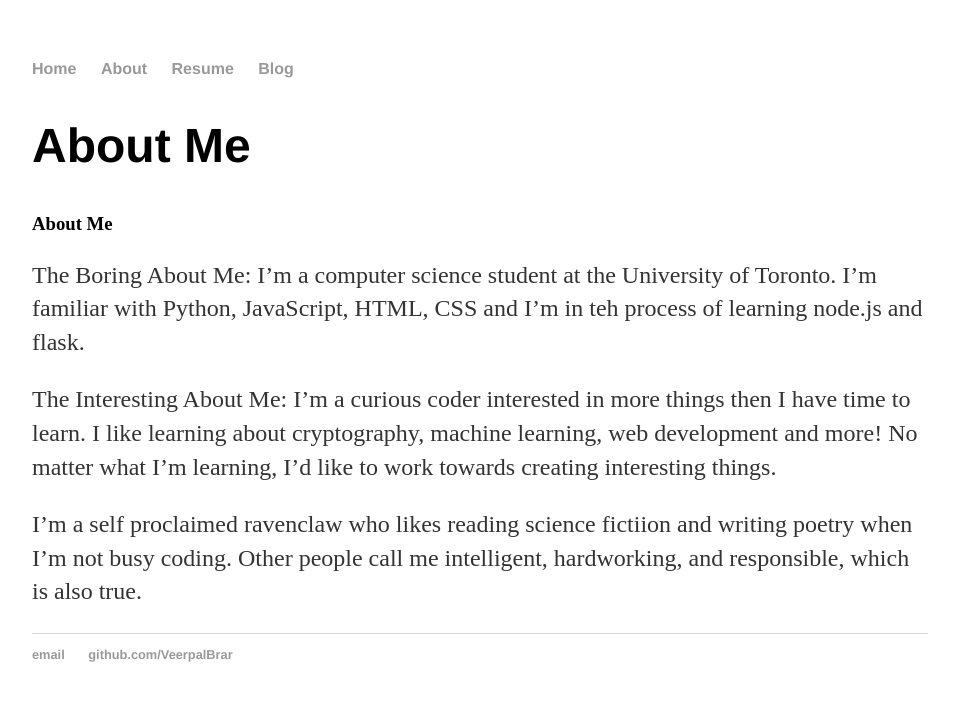
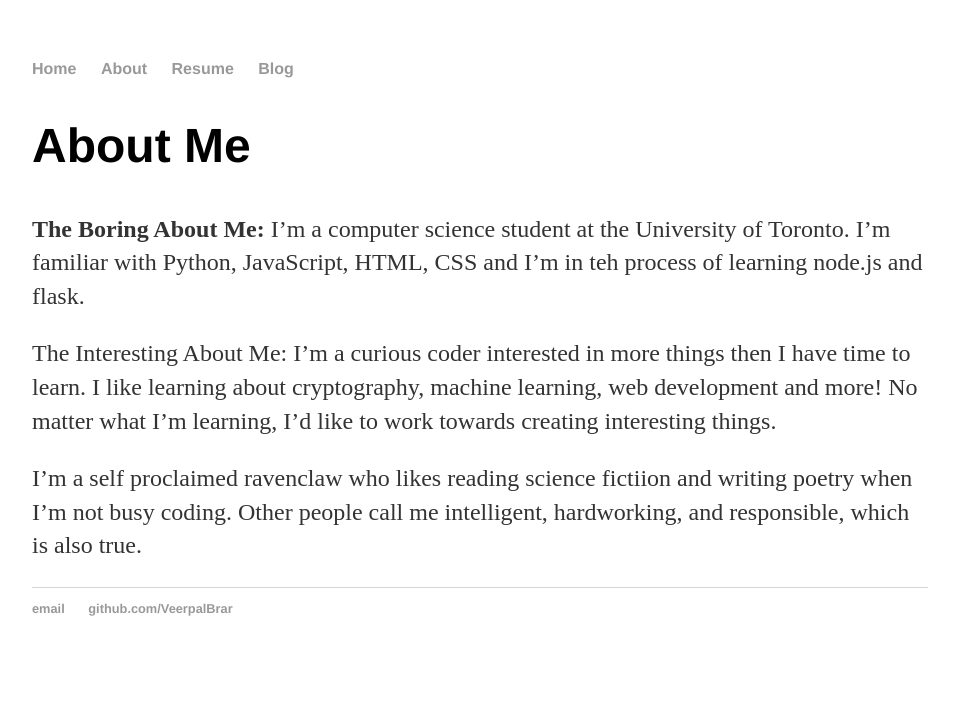
Before and after one commit to VeerpalBrar/VeerpalBrar.github.io, a Jekyll site: the page built from about.md, in a window 1280 px wide. Shown: the top 701 px of the page, without its empty margins (160-1119 px from the left). Built offline with Jekyll 4.4.1, drawn with Linux system fonts in a browser that asks for light colours.

Commit message:
Update about.md

```diff
--- a/about.md
+++ b/about.md
@@ -3,9 +3,8 @@ layout: page
 title: About Me
 permalink: /about/
 ---
-### About Me
 
-The Boring About Me: I'm a computer science student at the University of Toronto.
+<b>The Boring About Me:</b> I'm a computer science student at the University of Toronto.
 I'm familiar with Python, JavaScript, HTML, CSS and I'm in teh process of learning node.js and flask.
 
 The Interesting About Me: I'm a curious coder interested in more things then I have time to learn.
```
